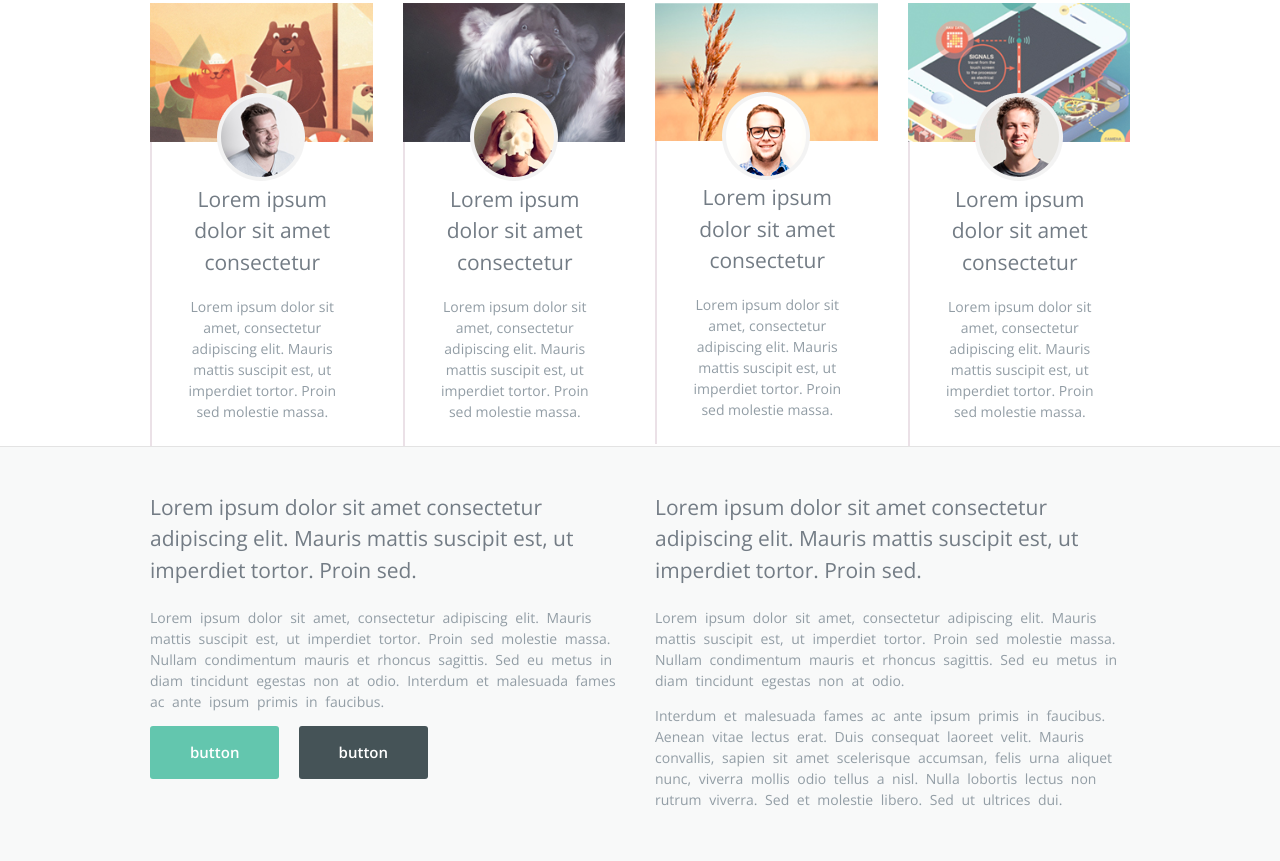
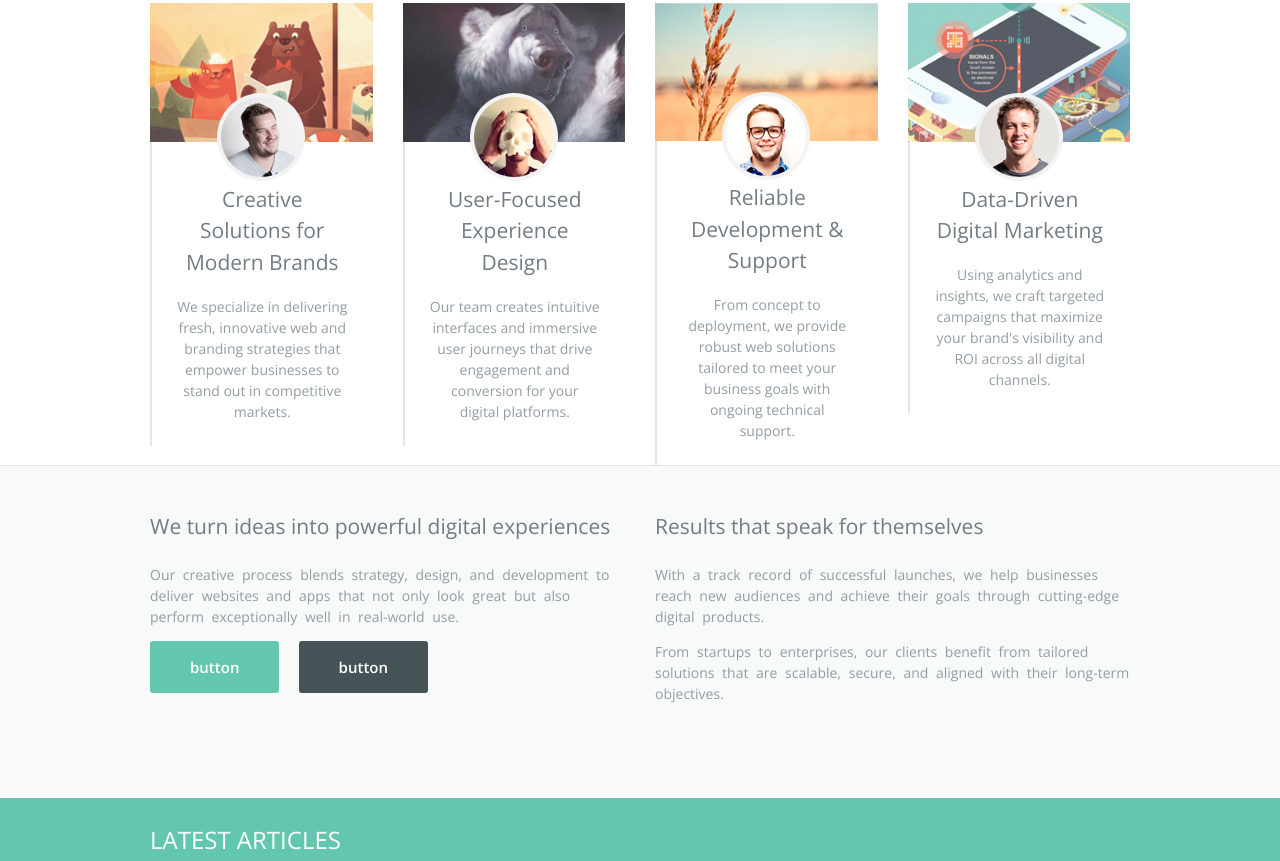
Before and after one commit to Joao-progBr/projt_infusion, a website: page index.html in a window 1280 px wide. Shown: the part 757-1618 px from the top of the page. Drawn offline with nearby package versions, Linux system fonts and the light colour scheme; files that its build step writes are made by us from their sources; files whose address does not match are found by name.

Commit message:
projeto finalizado v2

```diff
--- a/index.html
+++ b/index.html
@@ -58,11 +58,9 @@
           <img src="./build/img/teamsprite_01.png" alt="Carousel Img">
         </div>
         <div class="peoples-cards__content">
-          <h2 class="peoples-cards__title">Lorem ipsum dolor sit amet consectetur</h2>
-          <p class="peoples-cards__text">Lorem ipsum dolor sit amet, consectetur adipiscing elit. Mauris mattis suscipit
-            est, ut imperdiet tortor.
-            Proin sed molestie massa.
-          </p>
+          <h2 class="peoples-cards__title">Creative Solutions for Modern Brands</h2>
+          <p class="peoples-cards__text">We specialize in delivering fresh, innovative web and branding strategies that
+            empower businesses to stand out in competitive markets.</p>
         </div>
       </article>
 
@@ -72,11 +70,9 @@
           <img src="./build/img/teamsprite_02.png" alt="Carousel Img">
         </div>
         <div class="peoples-cards__content">
-          <h2 class="peoples-cards__title">Lorem ipsum dolor sit amet consectetur</h2>
-          <p class="peoples-cards__text">Lorem ipsum dolor sit amet, consectetur adipiscing elit. Mauris mattis suscipit
-            est, ut imperdiet tortor.
-            Proin sed molestie massa.
-          </p>
+          <h2 class="peoples-cards__title">User-Focused Experience Design</h2>
+          <p class="peoples-cards__text">Our team creates intuitive interfaces and immersive user journeys that drive
+            engagement and conversion for your digital platforms.</p>
         </div>
       </article>
 
@@ -86,11 +82,9 @@
           <img src="./build/img/teamsprite_03.png" alt="Carousel Img">
         </div>
         <div class="peoples-cards__content">
-          <h2 class="peoples-cards__title">Lorem ipsum dolor sit amet consectetur</h2>
-          <p class="peoples-cards__text">Lorem ipsum dolor sit amet, consectetur adipiscing elit. Mauris mattis suscipit
-            est, ut imperdiet tortor.
-            Proin sed molestie massa.
-          </p>
+          <h2 class="peoples-cards__title">Reliable Development & Support</h2>
+          <p class="peoples-cards__text">From concept to deployment, we provide robust web solutions tailored to meet
+            your business goals with ongoing technical support.</p>
         </div>
       </article>
 
@@ -100,11 +94,9 @@
           <img src="./build/img/teamsprite_04.png" alt="Carousel Img">
         </div>
         <div class="peoples-cards__content">
-          <h2 class="peoples-cards__title">Lorem ipsum dolor sit amet consectetur</h2>
-          <p class="peoples-cards__text">Lorem ipsum dolor sit amet, consectetur adipiscing elit. Mauris mattis suscipit
-            est, ut imperdiet tortor.
-            Proin sed molestie massa.
-          </p>
+          <h2 class="peoples-cards__title">Data-Driven Digital Marketing</h2>
+          <p class="peoples-cards__text">Using analytics and insights, we craft targeted campaigns that maximize your
+            brand's visibility and ROI across all digital channels.</p>
         </div>
       </article>
 
@@ -117,32 +109,20 @@
     <div class="container">
 
       <article>
-        <h3>Lorem ipsum dolor sit amet consectetur adipiscing elit. Mauris mattis suscipit est, ut imperdiet tortor.
-          Proin
-          sed.</h3>
-        <p>Lorem ipsum dolor sit amet, consectetur adipiscing elit. Mauris mattis suscipit est, ut imperdiet tortor.
-          Proin
-          sed molestie massa. Nullam condimentum mauris et rhoncus sagittis. Sed eu metus in diam tincidunt egestas non
-          at
-          odio. Interdum et malesuada fames ac ante ipsum primis in faucibus.</p>
+        <h3>We turn ideas into powerful digital experiences</h3>
+        <p>Our creative process blends strategy, design, and development to deliver websites and apps that not only look
+          great but also perform exceptionally well in real-world use.</p>
         <!-- classe genérica, esta no main.scss -->
         <a href="#" class="button button-primary">button</a>
         <a href="#" class="button button-secundary">button</a>
       </article>
 
       <article>
-        <h3>Lorem ipsum dolor sit amet consectetur adipiscing elit. Mauris mattis suscipit est, ut imperdiet tortor.
-          Proin
-          sed.</h3>
-        <p>Lorem ipsum dolor sit amet, consectetur adipiscing elit. Mauris mattis suscipit est, ut imperdiet tortor.
-          Proin
-          sed molestie massa. Nullam condimentum mauris et rhoncus sagittis. Sed eu metus in diam tincidunt egestas non
-          at
-          odio.</p>
-        <p>Interdum et malesuada fames ac ante ipsum primis in faucibus. Aenean vitae lectus erat. Duis consequat
-          laoreet
-          velit. Mauris convallis, sapien sit amet scelerisque accumsan, felis urna aliquet nunc, viverra mollis odio
-          tellus a nisl. Nulla lobortis lectus non rutrum viverra. Sed et molestie libero. Sed ut ultrices dui.</p>
+        <h3>Results that speak for themselves</h3>
+        <p>With a track record of successful launches, we help businesses reach new audiences and achieve their goals
+          through cutting-edge digital products.</p>
+        <p>From startups to enterprises, our clients benefit from tailored solutions that are scalable, secure, and
+          aligned with their long-term objectives.</p>
       </article>
 
     </div>
@@ -186,17 +166,15 @@
 
     <div class="quotes-slider">
       <figure>
-        <h2>Nam mi enim, auctor non ultricies a, fringilla eu risus. Praesent vitae lorem et elit tincidunt accumsan
-          suscipit eu libero. </h2>
+        <h2>“Infusion helped us reimagine our brand with a stunning website that truly represents who we are.” </h2>
         <figcaption>
-          Nam mi enim, auctor non ultricies.
+          — Alex Turner, Creative Director
         </figcaption>
       </figure>
       <figure>
-        <h2>Lorem ipsum dolor sit amet, consectetur adipiscing elit. Mauris mattis suscipit est, ut imperdiet tortor.
-          Proin sed molestie massa.</h2>
+        <h2>“Their attention to detail and strategic thinking took our online presence to the next level.”</h2>
         <figcaption>
-          Nam mi enim, auctor.
+          — Melissa Ray, Marketing Lead
         </figcaption>
       </figure>
       <span class="prev" style="display: none;"><i class="fas fa-angle-left fa-2x"></i></span>
--- a/src/scripts/main.js
+++ b/src/scripts/main.js
@@ -96,7 +96,7 @@
         btnNext: '.next'
     })
 
-    // configuração carrossel DIV laptop-slider
+    // configuração carrossel section quotes
     let carouselQuotes = new Carousel({
         container: '.quotes-slider',
         itens: 'figure',
@@ -125,8 +125,8 @@
 
         function init(){
             let _show = _this.container.querySelectorAll('.show')
-            Array.prototype.forEach.call(_show, function(){
-                ShadowRoot.classList.remove('show')
+            Array.prototype.forEach.call(_show, function(el){
+                el.classList.remove('show')
             })
             _this.itens[0].classList.add('show')
             _this.btnNext.removeAttribute('style')
```
